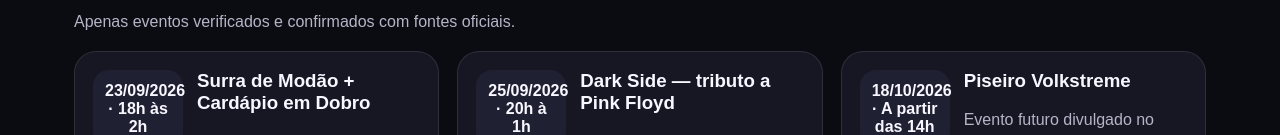
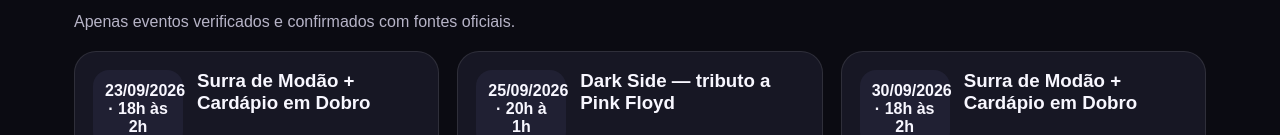
Before and after one commit to leonardodutrards-del/noite-df, a Next.js app: page / in a window 1280 px wide. Shown: the part 11865-12000 px from the top of the page. Built offline with nearby package versions, Linux system fonts and the light colour scheme; no server answers.

Commit message:
Add verified Surra de Modão show on 30 September

```diff
--- a/data/seeds/events-2026-09.ts
+++ b/data/seeds/events-2026-09.ts
@@ -65,6 +65,10 @@ export const researchedEvents: EventItem[] = [
     'Noite de funk com Nyka, Crazy, DJ Kaio Vinicius, Barjud e Kaca. Consulte ingressos e condições no canal oficial.',
     'https://www.sympla.com.br/evento/baile-no-bosque-20-de-setembro/3579112',
     '2026-09-21T03:30:00-03:00', '2026-09-20T21:00:00-03:00', '2026-09-17'),
+  event('contexto-surra-modao-2026-09-30', 'Surra de Modão + Cardápio em Dobro', 'Contexto Bar', 'Setor de Clubes Sul', '30/09/2026 · 18h às 2h',
+    'Sertanejo com Marlon, Melão e Júnior Ferreira. Promoção de combos, petiscos e drinks das 18h às 21h; consulte as condições na fonte oficial.',
+    'https://www.sympla.com.br/evento/surra-de-modao-cardapio-em-dobro-30-09-varanda-do-contexto/3558548',
+    '2026-10-01T02:00:00-03:00', '2026-09-30T18:00:00-03:00', '2026-09-18'),
   event('brutos-volkstreme-2026-10-18', 'Piseiro Volkstreme', 'Galpão dos Brutos', 'Sobradinho', '18/10/2026 · A partir das 14h',
     'Evento futuro divulgado no perfil dos Brutos. Consulte localização, atrações e ingressos com a organização.',
     'https://www.instagram.com/piseirovolkstreme/p/DdTqiVgRwEs/', '2026-10-19T06:00:00-03:00', '2026-10-18T14:00:00-03:00'),
```
